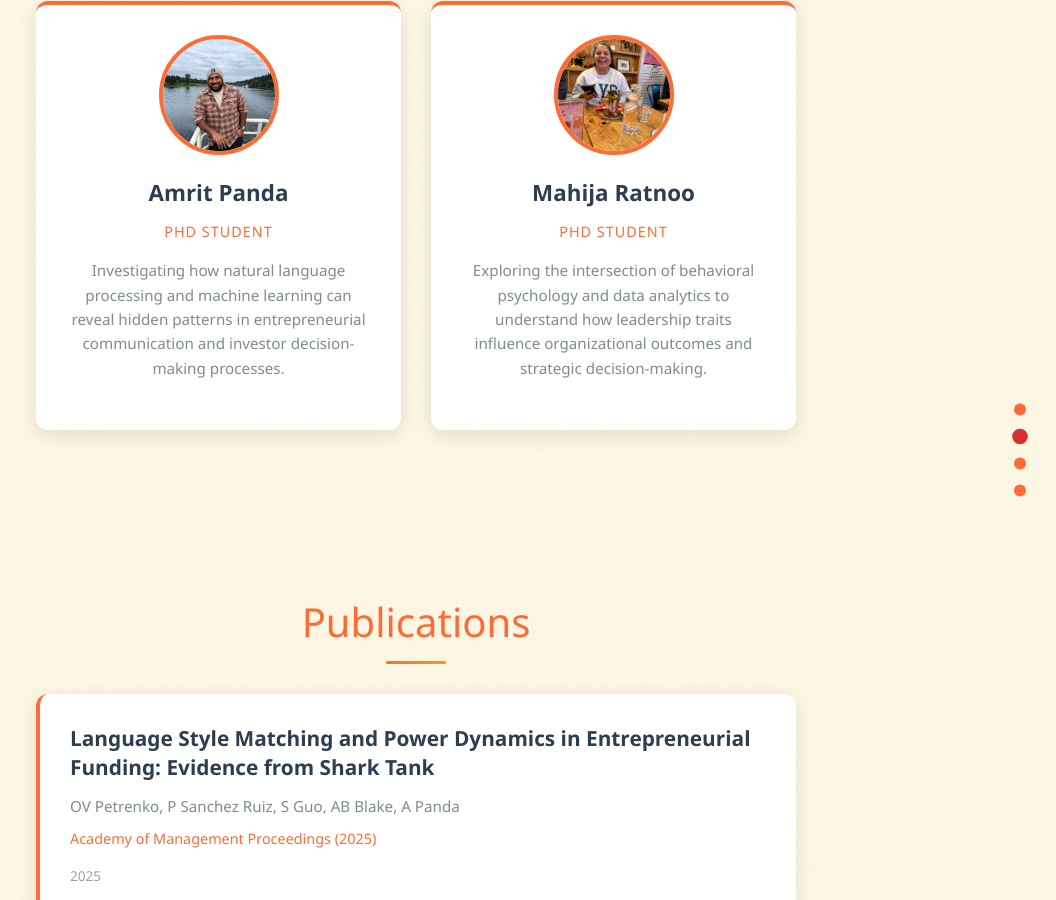
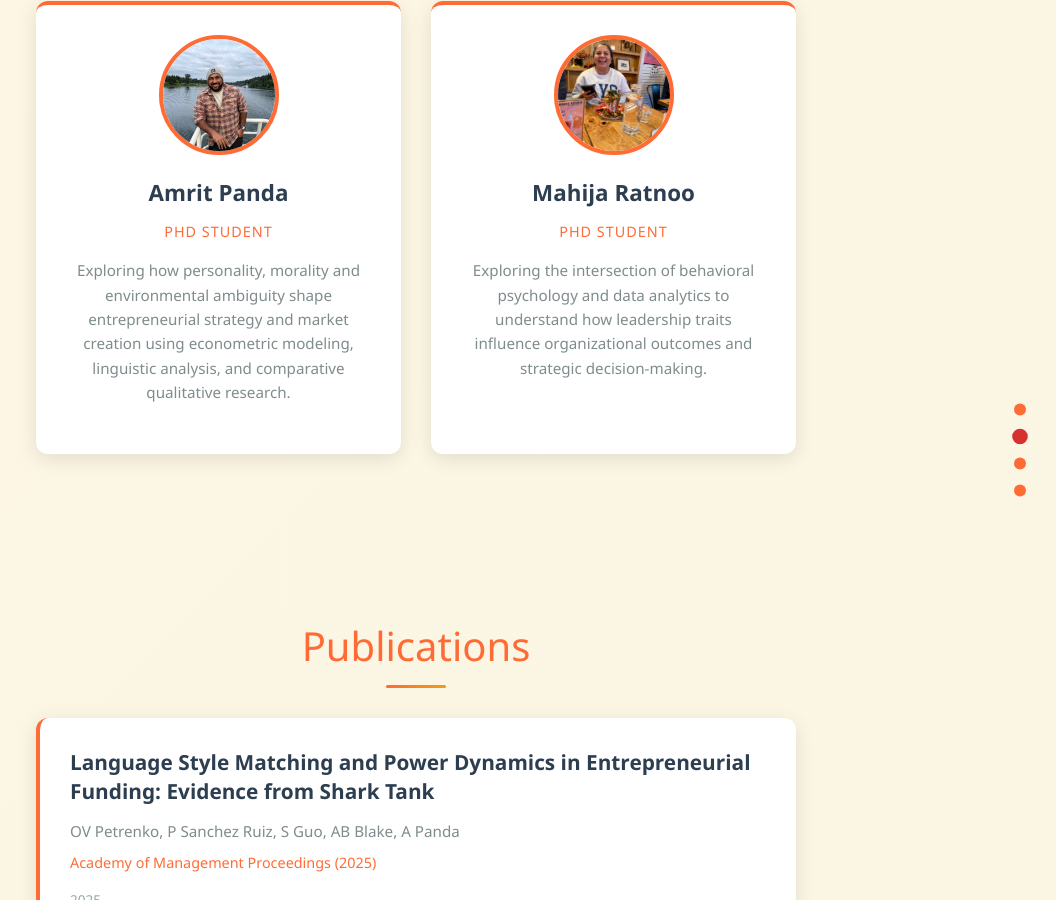
Before and after one commit to abblake/abblake.github.io, a Jekyll site: the page built from index.md, in a window 1280 px wide and 900 px high, scrolled down 1674 px. Shown: the whole window, without its empty margins (224-1280 px from the left). Built offline with Jekyll 4.4.1, drawn with Linux system fonts in a browser that asks for light colours.

Commit message:
Update index.md
updated amrit's bio.

```diff
--- a/index.md
+++ b/index.md
@@ -59,7 +59,7 @@ title: Home
                 </div>
                 <h3>Amrit Panda</h3>
                 <p class="student-title">PhD Student</p>
-                <p>Investigating how natural language processing and machine learning can reveal hidden patterns in entrepreneurial communication and investor decision-making processes.</p>
+                <p>Exploring how personality, morality and environmental ambiguity shape entrepreneurial strategy and market creation using econometric modeling, linguistic analysis, and comparative qualitative research.</p>
             </div>
             <div class="research-card student-card">
                 <div class="student-photo">
```
